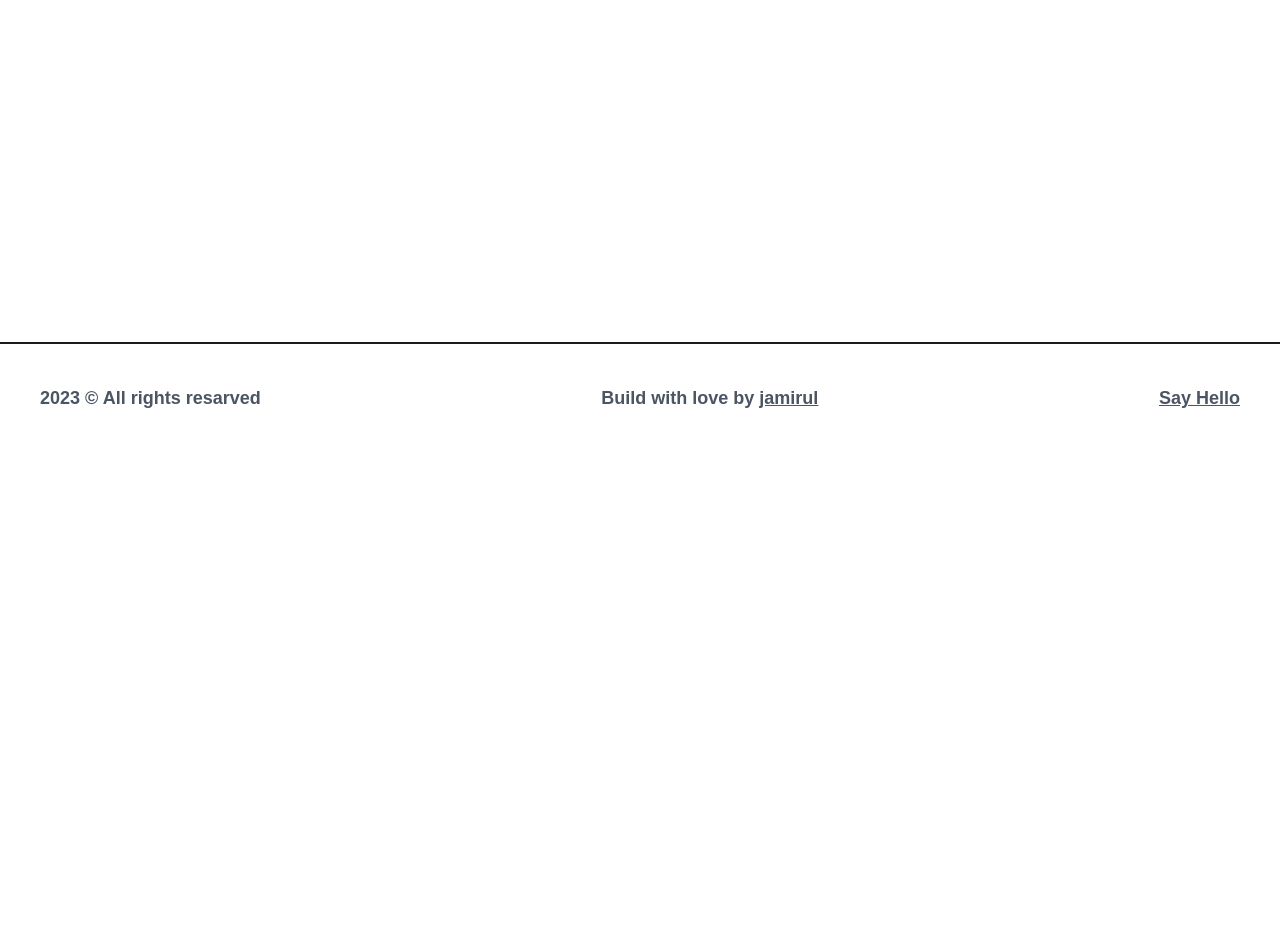
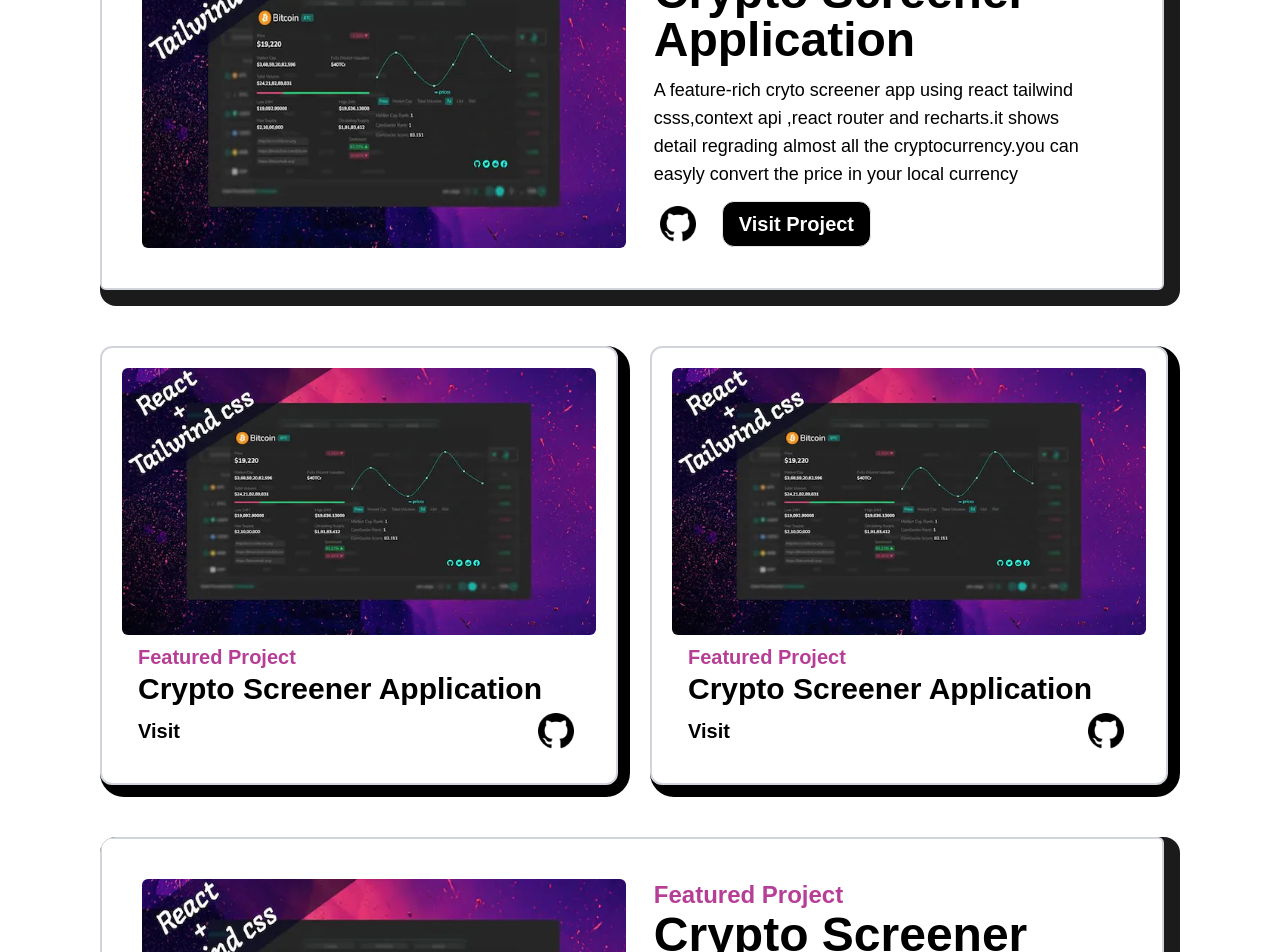
Before and after one commit to mdjamirulislam/modern-potfilo, a Next.js app: page /project in a window 1280 px wide. Before the commit this address had no page. Shown: the part 528-1480 px from the top of the page. Before the commit the page ends 980 px from the top, so only its background shows below. Built offline with nearby package versions, Linux system fonts and the light colour scheme.

Commit message:
project-conplete

```diff
--- a/src/Components/Healper/Animationtext/Animationtext.js
+++ b/src/Components/Healper/Animationtext/Animationtext.js
@@ -27,17 +27,17 @@ const two = {
     },
   },
 };
-const Animationtext = ({ text }) => {
+const Animationtext = ({ text ,className="" }) => {
   return (
     <>
       <div className="w-full px-7  mx-auto">
         <motion.div
-          className="flex justify-center   flex-col  leading-tight  py-4  items-center text-center font-bold text-8xl text-[#1b1b1b]"
+          className={`flex justify-center   flex-col  leading-tight  py-4  items-center text-center font-bold text-8xl text-[#1b1b1b] ${className}`}
           variants={one}
           initial="initial"
           animate="animate"
         >
-          <motion.h1 className="w-2/3" variants={two}>
+          <motion.h1 className={`w-2/3 ${className}`} variants={two}>
             {text}
           </motion.h1>
         </motion.div>
--- /dev/null
+++ b/src/Components/Healper/Projecthelper.js
@@ -0,0 +1,58 @@
+import { motion } from "framer-motion";
+import Image from "next/image";
+import Link from "next/link";
+import React from "react";
+const Framerone = motion(Image);
+const Projecthelper = ({
+  className = "",
+  image,
+  heading,
+  sheading,
+  ptag,
+  icon,
+  link,
+}) => {
+  return (
+    <div className="w-[100%] h-[100%] rounded-2xl overflow-hidden pb-4 pr-4 bg-[#1b1b1b]">
+      <div
+        className={`w-full flex justify-between gap-3 bg-white border-2 border-gray-300 rounded-md p-10 ${className}`}
+      >
+        <div className="w-[50%]">
+          <Framerone
+            whileHover={{ scale: 1.02 }}
+            transition={{ duration: 0.2 }}
+            src={image}
+            alt="project loading fail"
+            className="w-full rounded-md h-full"
+          />
+        </div>
+        <div className="flex w-[50%] flex-col px-4">
+          <h1 className="text-[#B63E96] text-2xl font-semibold">{heading}</h1>
+          <span className="text-5xl font-semibold  ">{sheading}</span>
+          <p className="text-semibold text-lg py-3 flex justify-start items-start">
+            {ptag}
+          </p>
+
+          <div className="flex gap-5  items-center">
+            <Link href="./">
+              {" "}
+              <Image
+                src={icon}
+                alt="net load github icon"
+                className="w-12"
+              />{" "}
+            </Link>
+            <Link
+              href="./"
+              className="bg-black text-white rounded-xl hover:underline border px-4 py-2 text-xl font-semibold capitalize"
+            >
+              {link}
+            </Link>
+          </div>
+        </div>
+      </div>
+    </div>
+  );
+};
+
+export default Projecthelper;
--- /dev/null
+++ b/src/Components/Healper/Projecthelpertwo.js
@@ -0,0 +1,97 @@
+import { motion } from "framer-motion";
+import Image from "next/image";
+import Link from "next/link";
+import React from "react";
+
+const Framerone = motion(Image);
+
+const Projecthelpertwo = ({
+  className = "",
+  image,
+  heading,
+  sheading,
+  icon,
+  link,
+}) => {
+  return (
+    <div className="flex w-full gap-5">
+      <div className={`w-[50%] bg-black  rounded-3xl pr-3 pb-3 ${className}`}>
+        <div
+          className={`w-[100%] overflow-hidden  bg-white border-2 border-gray-300 rounded-xl p-5 ${className}`}
+        >
+          <div className="w-full">
+            <Framerone
+              whileHover={{ scale: 1.05 }}
+              transition={{ duration: 0.2 }}
+              src={image}
+              alt="project loading fail"
+              className="w-full rounded-md h-full"
+            />
+          </div>
+          <div className="flex w-full flex-col py-2 px-4">
+            <h1 className="text-[#B63E96] text-xl font-semibold">{heading}</h1>
+            <span className="text-3xl font-semibold  ">{sheading}</span>
+
+            <div className="flex gap-5 justify-between  items-center">
+              <Link
+                href="./"
+                className=" text-black hover:underline  text-xl font-semibold capitalize"
+              >
+                {link}
+              </Link>
+
+              <Link href="./">
+                {" "}
+                <Image
+                  src={icon}
+                  alt="net load github icon"
+                  className="w-12"
+                />{" "}
+              </Link>
+            </div>
+          </div>
+        </div>
+      </div>
+
+      <div className={`w-[50%] bg-black  rounded-3xl pr-3 pb-3 ${className}`}>
+        <div
+          className={`w-[100%] overflow-hidden  bg-white border-2 border-gray-300 rounded-xl p-5 ${className}`}
+        >
+          <div className="w-full">
+            <Framerone
+              whileHover={{ scale: 1.02 }}
+              transition={{ duration: 0.2 }}
+              src={image}
+              alt="project loading fail"
+              className="w-full rounded-md h-full"
+            />
+          </div>
+          <div className="flex w-full flex-col py-2 px-4">
+            <h1 className="text-[#B63E96] text-xl font-semibold">{heading}</h1>
+            <span className="text-3xl font-semibold  ">{sheading}</span>
+
+            <div className="flex gap-5 justify-between  items-center">
+              <Link
+                href="./"
+                className=" text-black hover:underline  text-xl font-semibold capitalize"
+              >
+                {link}
+              </Link>
+
+              <Link href="./">
+                {" "}
+                <Image
+                  src={icon}
+                  alt="net load github icon"
+                  className="w-12"
+                />{" "}
+              </Link>
+            </div>
+          </div>
+        </div>
+      </div>
+    </div>
+  );
+};
+
+export default Projecthelpertwo;
--- a/src/Components/Navv/Navbar.js
+++ b/src/Components/Navv/Navbar.js
@@ -20,7 +20,7 @@ const Navbar = () => {
           </span>
         </div>
         <div className="relative  group">
-          <Link href="/">project</Link>
+          <Link href="./project">project</Link>
           <span className="h-[2px] rounded-full transition-all duration-300  w-0 inline-block bg-black group-hover:w-full absolute left-0 bottom-[-4px]">
             &nbsp;
           </span>
--- /dev/null
+++ b/src/pages/project.js
@@ -0,0 +1,92 @@
+import Head from "next/head";
+import React from "react";
+import github from "../../public/image/github.png";
+import projectone from "../../public/image/projectone.webp";
+import Animationtext from "../Components/Healper/Animationtext/Animationtext";
+import Projecthelper from "../Components/Healper/Projecthelper";
+import Projecthelpertwo from "../Components/Healper/Projecthelpertwo";
+
+const Project = () => {
+  return (
+    <>
+      <Head>
+        <title>protfilo || project</title>
+        <meta name="description" content="any decription" />
+      </Head>
+
+      <main>
+        <div className="w-full py-10">
+          <div className="">
+            <Animationtext
+              text=" Imagination Trumps Knowledge! "
+              className=" w-full"
+            />
+          </div>
+          <div className="w-[90%] mx-auto ">
+            <div className="py-10">
+              <Projecthelper
+                image={projectone}
+                heading="Featured Project"
+                sheading=" Crypto Screener Application"
+                ptag=" A feature-rich cryto screener app using react tailwind csss,context
+              api ,react router and recharts.it shows detail regrading almost all
+              the cryptocurrency.you can easyly convert the price in your local
+              currency"
+                icon={github}
+                link="visit project"
+              />
+            </div>
+
+            <div>
+              <Projecthelpertwo
+                image={projectone}
+                heading="Featured Project"
+                sheading=" Crypto Screener Application"
+                icon={github}
+                link="visit "
+              />
+            </div>
+            <div className="py-10">
+              <Projecthelper
+                image={projectone}
+                heading="Featured Project"
+                sheading=" Crypto Screener Application"
+                ptag=" A feature-rich cryto screener app using react tailwind csss,context
+              api ,react router and recharts.it shows detail regrading almost all
+              the cryptocurrency.you can easyly convert the price in your local
+              currency"
+                icon={github}
+                link="visit project"
+              />
+            </div>
+
+            <div>
+              <Projecthelpertwo
+                image={projectone}
+                heading="Featured Project"
+                sheading=" Crypto Screener Application"
+                icon={github}
+                link="visit "
+              />
+            </div>
+            <div className="py-10">
+              <Projecthelper
+                image={projectone}
+                heading="Featured Project"
+                sheading=" Crypto Screener Application"
+                ptag=" A feature-rich cryto screener app using react tailwind csss,context
+              api ,react router and recharts.it shows detail regrading almost all
+              the cryptocurrency.you can easyly convert the price in your local
+              currency"
+                icon={github}
+                link="visit project"
+              />
+            </div>
+          </div>
+        </div>
+      </main>
+    </>
+  );
+};
+
+export default Project;
```
Also changed, not shown: public/image/projectone.webp (added), 1 other file (tests, documents, lock files or other folders).
